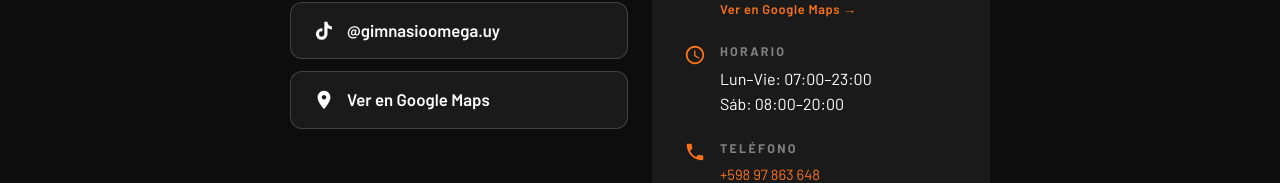
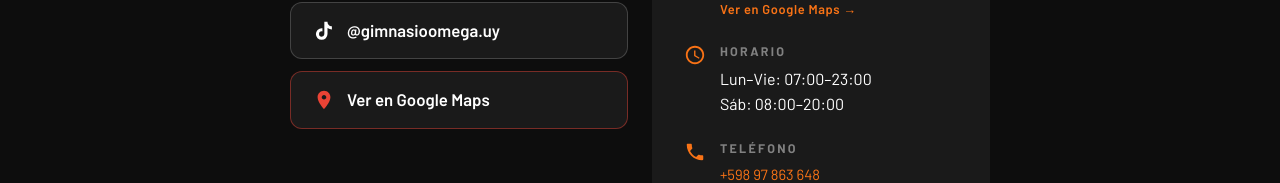
Before and after one commit to JBEC2006/omega, a React (Vite) app: page / in a window 1280 px wide. Shown: the part 4399-4582 px from the top of the page. Built offline with nearby package versions, Linux system fonts and the light colour scheme.

Commit message:
style: Google Maps button with red pin and red border

```diff
--- a/src/App.jsx
+++ b/src/App.jsx
@@ -532,8 +532,8 @@ function Contacto() {
             <TikTokIcon size={22} />
             @gimnasioomega.uy
           </ExtLink>
-          <ExtLink href={MAPS} className="btn-contact" style={{ background: '#1a1a1a', color: '#fff', border: '1px solid rgba(255,255,255,0.18)' }}>
-            <svg width="22" height="22" viewBox="0 0 24 24" fill="currentColor">
+          <ExtLink href={MAPS} className="btn-contact" style={{ background: '#1a1a1a', color: '#fff', border: '1px solid rgba(234,67,53,0.45)' }}>
+            <svg width="22" height="22" viewBox="0 0 24 24" fill="#EA4335">
               <path d="M12 2C8.13 2 5 5.13 5 9c0 5.25 7 13 7 13s7-7.75 7-13c0-3.87-3.13-7-7-7zm0 9.5c-1.38 0-2.5-1.12-2.5-2.5s1.12-2.5 2.5-2.5 2.5 1.12 2.5 2.5-1.12 2.5-2.5 2.5z" />
             </svg>
             Ver en Google Maps
```
